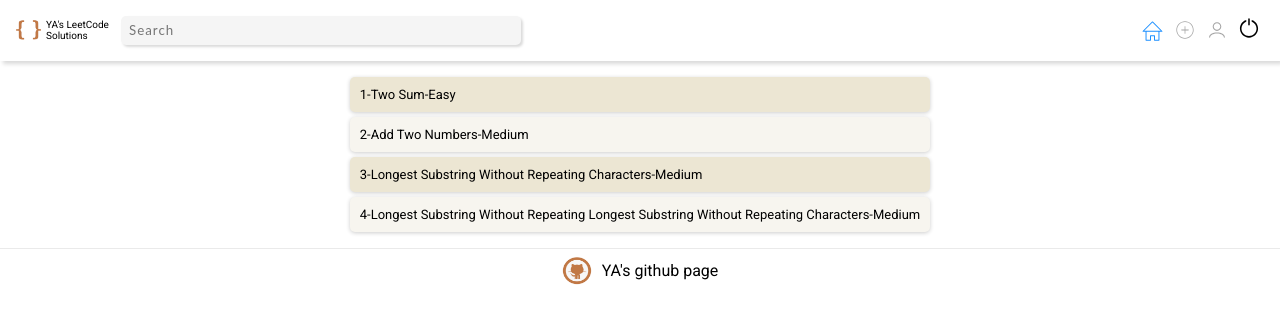
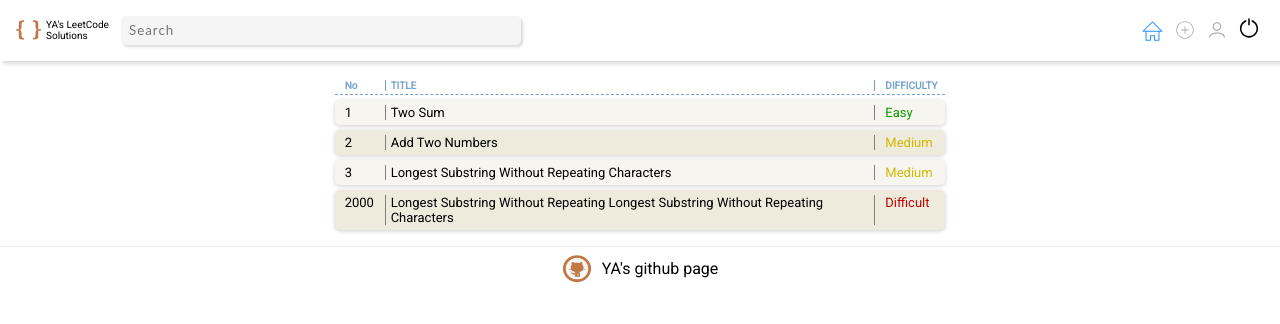
Before and after one commit to yalcinaksakal/myLeetCode, a Next.js app: page / in a window 1280 px wide. Shown: the top 324 px of the page. Built offline with nearby package versions, Linux system fonts and the light colour scheme.

Commit message:
problem list

```diff
--- a/components/ProblemList/ListItem/ListItem.module.scss
+++ b/components/ProblemList/ListItem/ListItem.module.scss
@@ -1,16 +1,54 @@
 .item {
   margin: 5px 0;
   box-shadow: 0 1px 4px rgba(0, 0, 0, 0.2);
-  padding: 10px;
-  background-color: var(--backColor);
+  padding: 5px 10px;
+  background: var(--backColor);
   transition: transform 0.2s ease-out;
   cursor: pointer;
   border-radius: 5px;
   font-size: 13px;
+  display: flex;
 
+  .no {
+    width: 30px;
+  }
+  .difficulty {
+    width: 30px;
+    color: var(--color);
+  }
+  .name {
+    width: calc(100% - 100px);
+    margin: 0 10px;
+    border-left: 1px solid gray;
+    border-right: 1px solid gray;
+    padding: 0 5px;
+  }
   &:hover {
-    transform: translateX(-5px);
+    transform: translateX(-1px);
     background-color: #9d9474;
     color: whitesmoke;
   }
 }
+.heading {
+  font-size: 10px;
+  color: rgba(29, 101, 174, 0.612);
+  padding: 3px 10px;
+  font-weight: bolder;
+  cursor: default;
+  display: flex;
+  border-bottom: 1px dashed rgba(29, 101, 174, 0.612);
+  .no {
+    width: 30px;
+    font-size: 10px;
+  }
+  .difficulty {
+    width: 30px;
+  }
+  .name {
+    width: calc(100% - 100px);
+    margin: 0 10px;
+    border-left: 1px solid rgba(29, 101, 174, 0.612);
+    border-right: 1px solid rgba(29, 101, 174, 0.612);
+    padding: 0 5px;
+  }
+}
--- a/components/ProblemList/ListItem/ListItem.tsx
+++ b/components/ProblemList/ListItem/ListItem.tsx
@@ -5,16 +5,28 @@ const ListItem: React.FC<{ item: PrblmItem; index: number }> = ({
   index,
 }) => {
   const style = {
-    "--backColor": index % 2 ? "#f7f5ef" : "#ece6d3",
+    "--backColor": index % 2 ? "#f7f5ef" : "#eeeadc",
   } as React.CSSProperties;
-  console.log(index);
+  const styleDifficulty = {
+    "--color":
+      item.difficulty === "Easy"
+        ? "rgb(8, 155, 1)"
+        : item.difficulty === "Medium"
+        ? "rgb(209, 185, 0)"
+        : "rgb(186, 4, 4)",
+  } as React.CSSProperties;
+
   return (
     <li
-      className={styles.item}
+      className={index ? styles.item : styles.heading}
       style={style}
       // onClick={props.clicked}>
     >
-      {Object.values(item).join("-")}
+      <div className={styles.no}>{item.no}</div>
+      <div className={styles.name}>{item.name}</div>
+      <div className={styles.difficulty} style={styleDifficulty}>
+        {item.difficulty}
+      </div>
     </li>
   );
 };
--- a/components/ProblemList/ProblemList.tsx
+++ b/components/ProblemList/ProblemList.tsx
@@ -6,10 +6,14 @@ import PrblmItem from "../../models/prblmItem";
 const ProblemList: React.FC<{ list: PrblmItem[] }> = ({ list }) => {
   return (
     <ul className={styles.list}>
+      <ListItem
+        index={0}
+        item={{ no: "No", name: "TITLE", difficulty: "DIFFICULTY" }}
+      />
       {list.map((item, i) => (
         <ListItem
           key={i}
-          index={i}
+          index={i + 1}
           item={item}
           //   clicked={ctx.deleteTodo.bind(null, todo.id)}
         />
--- a/pages/index.tsx
+++ b/pages/index.tsx
@@ -13,9 +13,9 @@ const Home: NextPage = () => {
       difficulty: "Medium",
     },
     {
-      no: 4,
+      no: 2000,
       name: "Longest Substring Without Repeating Longest Substring Without Repeating Characters",
-      difficulty: "Medium",
+      difficulty: "Difficult",
     },
   ];
   return <ProblemList list={list} />;
```
Also changed, not shown: 1 other file (tests, documents, lock files or other folders).
